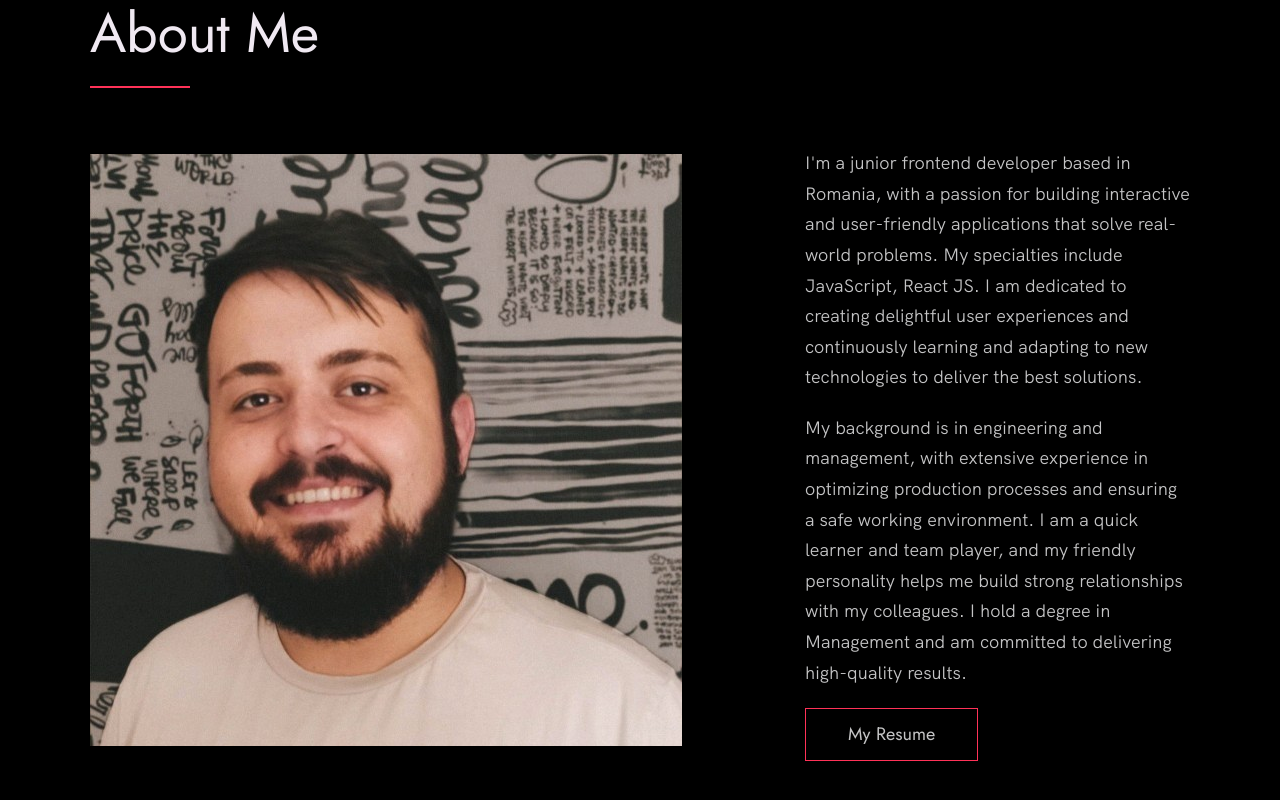
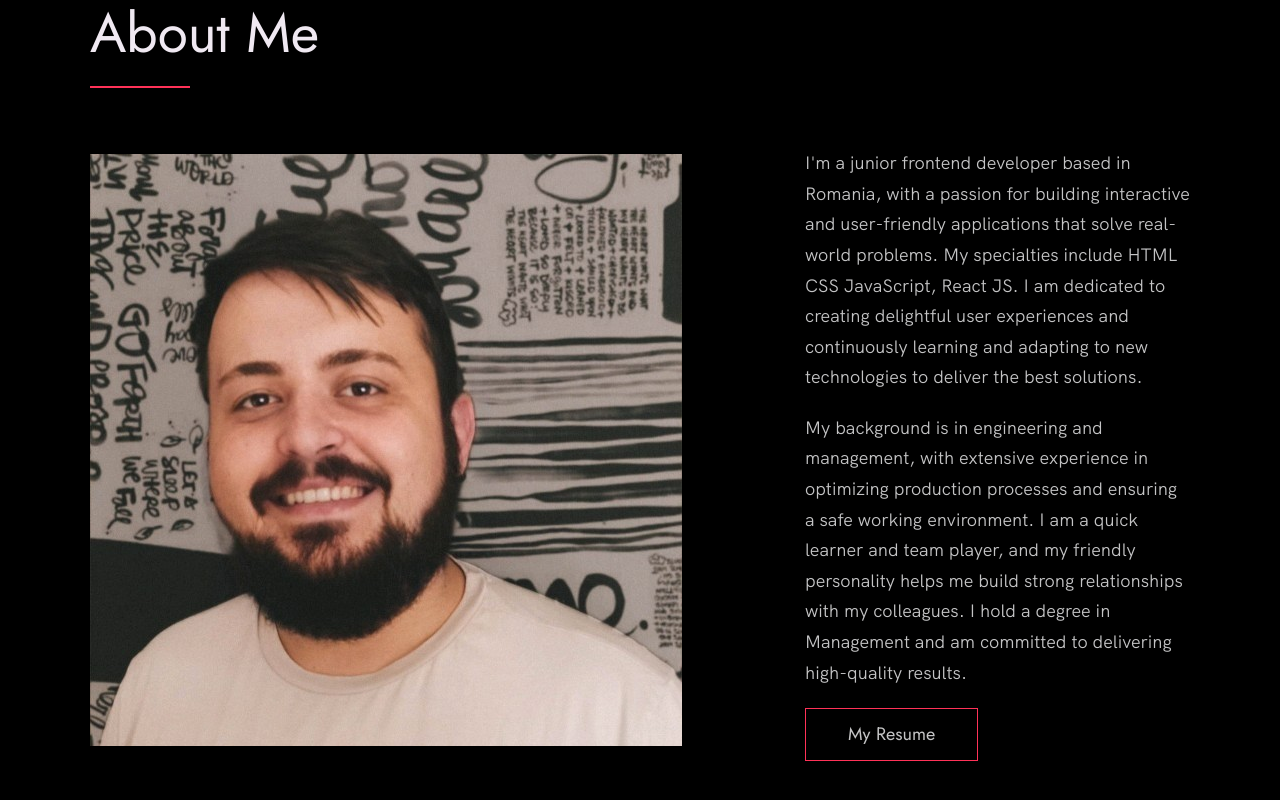
Before and after one commit to FrostyDog222/Portofolio, a website built with Vite: page index.html in a window 1280 px wide. Shown: the part 2858-3658 px from the top of the page. Built offline with nearby package versions, Linux system fonts and the light colour scheme.

Commit message:
Update index.html

```diff
--- a/index.html
+++ b/index.html
@@ -163,7 +163,7 @@
         <div class="about__content">
           <div class="about__text">
            I'm a junior frontend developer based in Romania, with a passion for building interactive and user-friendly applications that solve real-world problems.
-           My specialties include JavaScript, React JS. I am dedicated to creating delightful user experiences and continuously learning and adapting to new technologies to deliver the best solutions.
+           My specialties include HTML CSS JavaScript, React JS. I am dedicated to creating delightful user experiences and continuously learning and adapting to new technologies to deliver the best solutions.
             <p>My background is in engineering and management, with extensive experience in optimizing production processes and ensuring a safe working environment.
               I am a quick learner and team player, and my friendly personality helps me build strong relationships with my colleagues. I hold a degree in Management and am committed to delivering high-quality results.</p>
             <a target="_blank" href="https://drive.google.com/file/d/1cdM6UJtBpwRZ7_tW8Z_Vq9d-3rlgdv6A/view?usp=share_link" class="btn">My Resume</a>
```
